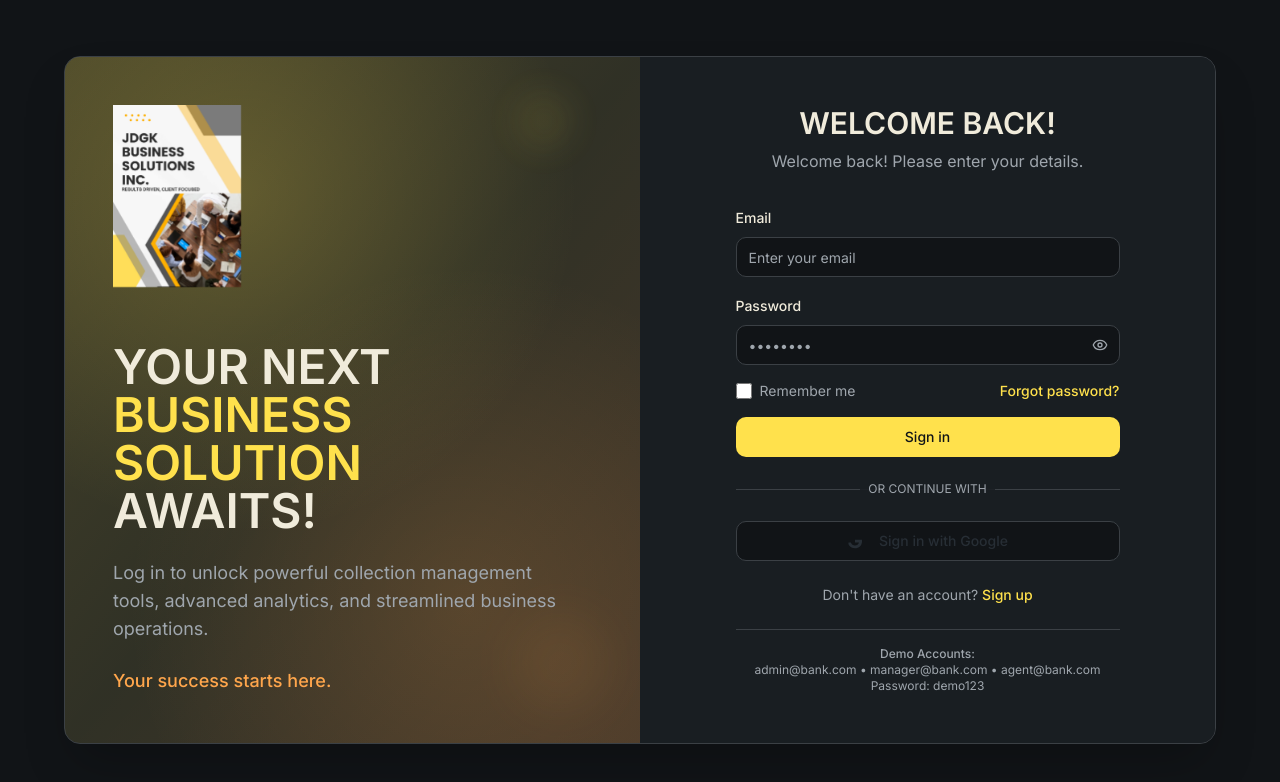
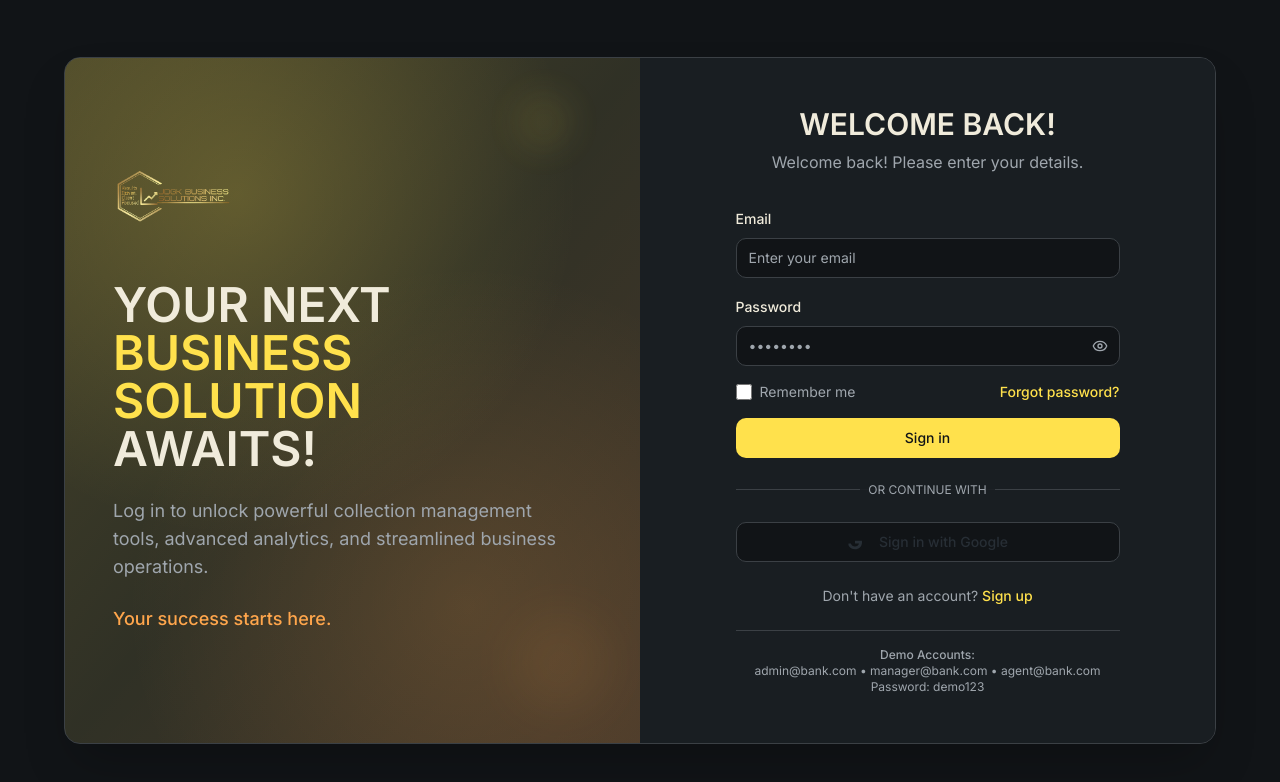
Before and after one commit to Gabgab2025/dial-craft, a React (Vite) app: page /login in a window 1280 px wide. Shown: the top 782 px of the page. Built offline with nearby package versions, Linux system fonts and the light colour scheme; the HTML template or start-up script is replaced by a standard one.

Commit message:
Replace brochure with logo

```diff
--- a/src/pages/Login.tsx
+++ b/src/pages/Login.tsx
@@ -1,5 +1,5 @@
 import { LoginForm } from "@/components/auth/LoginForm"
-import jdgkBrochure from "@/assets/jdgk-brochure.png"
+import jdgkLogo from "@/assets/jdgk-logo-new.png"
 
 interface LoginPageProps {
   onLogin: (email: string, password: string, role: string) => void
@@ -21,8 +21,8 @@ export default function Login({ onLogin }: LoginPageProps) {
             {/* Logo */}
             <div className="relative z-10 mb-8">
               <img
-                src={jdgkBrochure}
-                alt="JDGK Business Solutions Inc."
+                src={jdgkLogo}
+                alt="JDGK Business Solutions Inc. Logo"
                 className="w-32 h-auto mx-auto lg:mx-0 mb-6"
               />
             </div>
```
